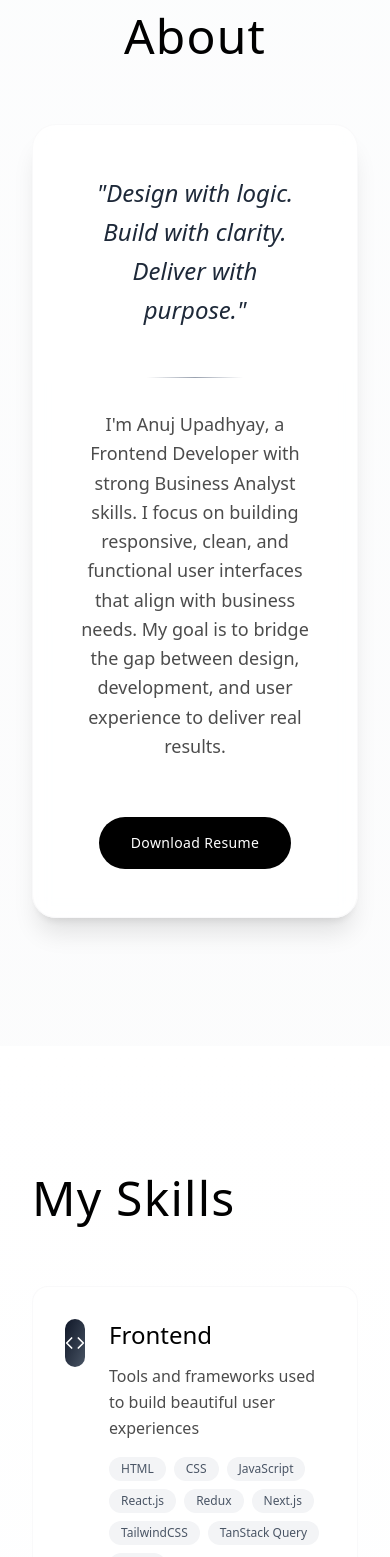
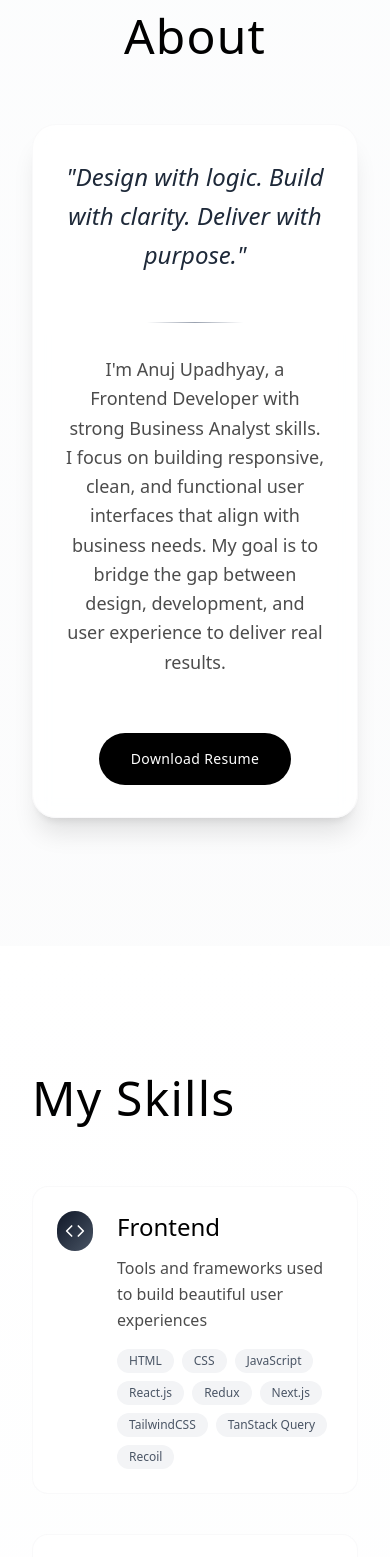
Before and after one commit to Anuj9675/main-portfolio, a Next.js app: page / in a window 390 px wide. Shown: the part 960-2517 px from the top of the page. Built offline with nearby package versions, Linux system fonts and the light colour scheme.

Commit message:
change portfolio projects card design and fix skills responsiveness

```diff
--- a/src/components/about-section.tsx
+++ b/src/components/about-section.tsx
@@ -1,9 +1,9 @@
 export default function AboutSection() {
   return (
     <section id="about" className="py-32 bg-gradient-to-b from-gray-50/50 to-gray-100/30 px-8">
-      <div className="max-w-5xl mx-auto text-center">
+      <div className="max-w-6xl mx-auto text-center">
         <h2 className="text-5xl md:text-6xl font-thin mb-16 tracking-wide">About</h2>
-        <div className="relative bg-white/80 backdrop-blur-sm rounded-3xl p-12 md:p-16 shadow-xl border border-gray-100/50">
+        <div className="relative bg-white/80 backdrop-blur-sm rounded-3xl p-8 md:p-16 shadow-xl border border-gray-100/50">
           <blockquote className="text-2xl md:text-3xl font-light leading-relaxed mb-12 text-gray-800 italic">
             &quot;Design with logic. Build with clarity. Deliver with purpose.&quot;
           </blockquote>
--- a/src/components/portfolio-section.tsx
+++ b/src/components/portfolio-section.tsx
@@ -103,7 +103,7 @@ export default function PortfolioSection() {
               href={item.link}
               target="_blank"
               rel="noopener noreferrer"
-              className="relative aspect-[6/3] group cursor-pointer overflow-hidden rounded-3xl shadow-lg hover:shadow-2xl transition-all duration-700"
+              className="relative aspect-[6/3] group cursor-pointer overflow-hidden rounded-md shadow-lg hover:shadow-2xl transition-all duration-700"
             >
               <Image
                 src={item.imageUrl}
--- a/src/components/skills-section.tsx
+++ b/src/components/skills-section.tsx
@@ -47,8 +47,8 @@ export default function SkillsSection() {
           <div className="space-y-10">
             {skills.map((skill, i) => (
               <div key={i} className="group cursor-pointer">
-                <div className="flex items-start space-x-6 p-8 rounded-2xl bg-white/50 backdrop-blur-sm hover:bg-white/80 hover:shadow-xl transition-all duration-700 border border-gray-100/50">
-                  <div className="w-12 h-12 bg-gradient-to-br from-gray-900 to-gray-600 rounded-full flex items-center justify-center text-white group-hover:scale-110 transition-transform duration-500">
+                <div className="flex items-start space-x-6 p-6 rounded-2xl bg-white/50 backdrop-blur-sm hover:bg-white/80 hover:shadow-xl transition-all duration-700 border border-gray-100/50">
+                  <div className="w-10 h-10 p-2 bg-gradient-to-br from-gray-900 to-gray-600 rounded-full flex items-center justify-center text-white group-hover:scale-110 transition-transform duration-500">
                     {skill.icon}
                   </div>
                   <div>
@@ -77,7 +77,7 @@ export default function SkillsSection() {
 
         <div className="relative">
           <div className="absolute inset-0 bg-gradient-to-br from-purple-400/20 to-pink-400/20 rounded-3xl blur-3xl rotate-6" />
-          <div className="relative aspect-[3/4] rounded-3xl overflow-hidden shadow-2xl">
+          <div className="relative aspect-[6/7] rounded-3xl overflow-hidden shadow-2xl">
             <Image
               src="/assets/hero.jpg"
               alt="hero"
```
Also changed, not shown: public/assets/hero.jpg.
